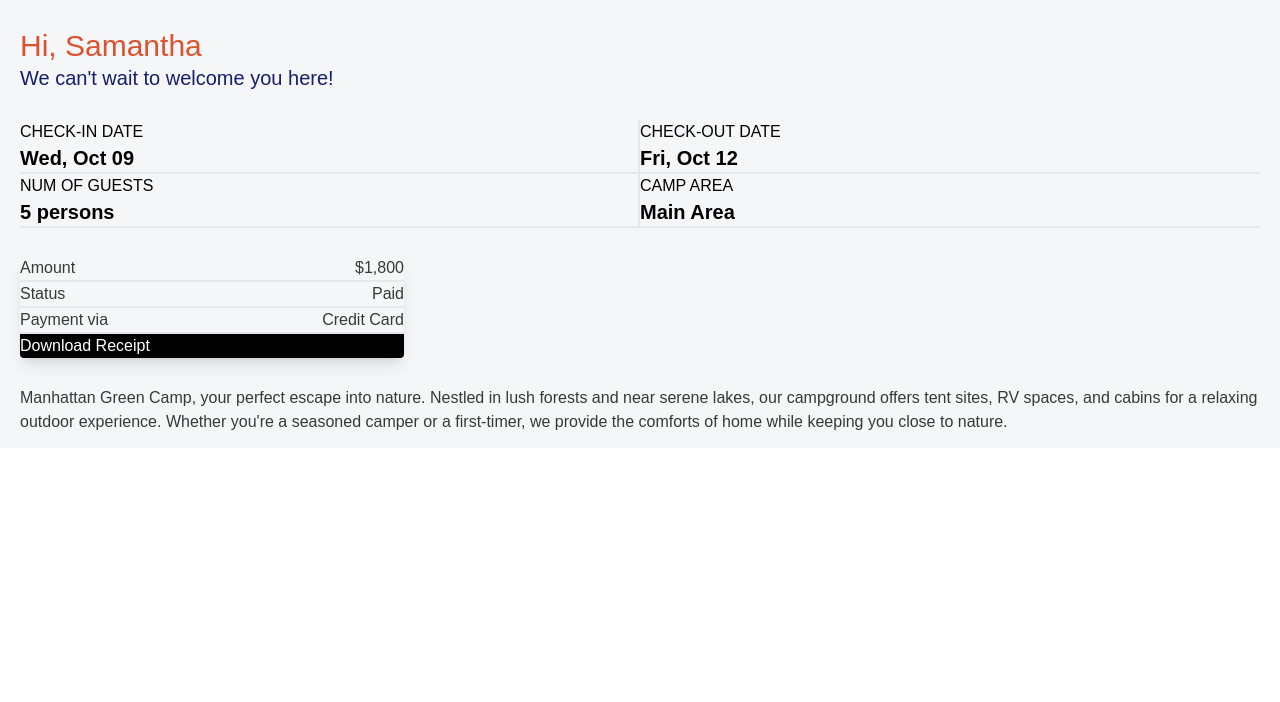
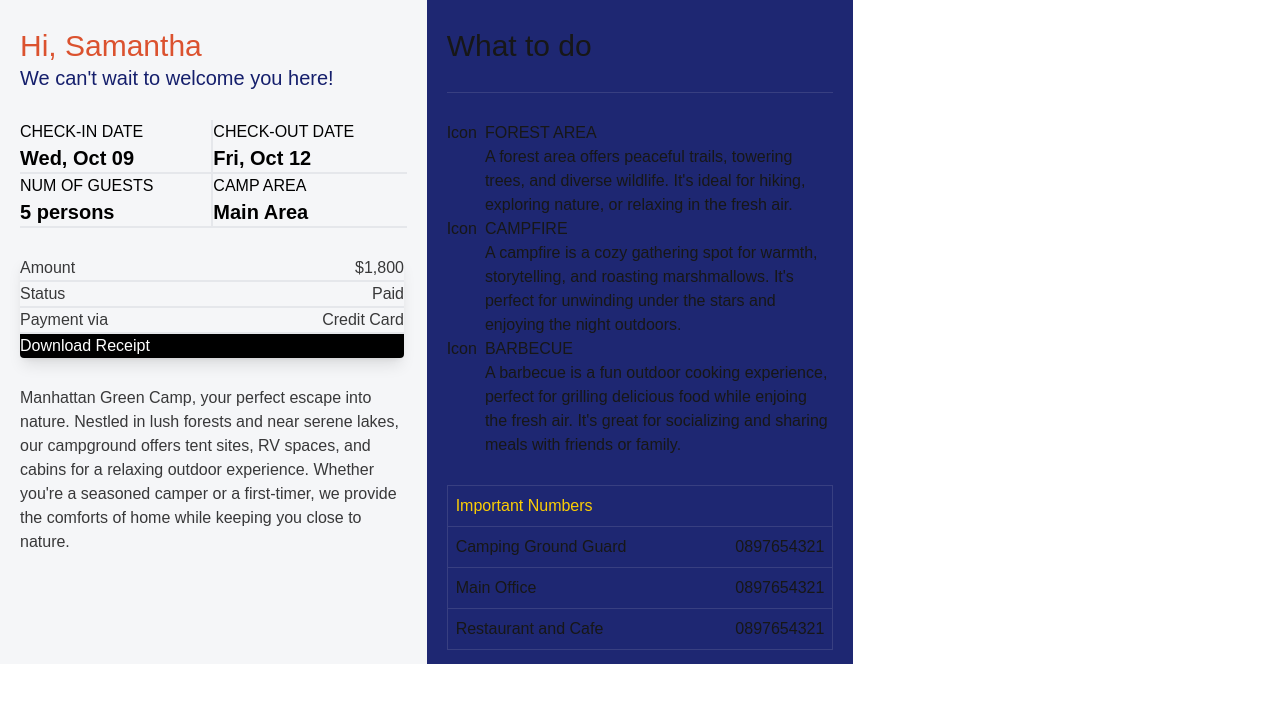
Before and after one commit to alexlop29/next.js, a Next.js app: page /camping in a window 1280 px wide. Shown: the top 702 px of the page. Built offline with nearby package versions, Linux system fonts and the light colour scheme.

Commit message:
[2] Add brochure panel

```diff
--- a/src/app/camping/page.tsx
+++ b/src/app/camping/page.tsx
@@ -1,11 +1,13 @@
 // comps
-import { Panel } from "@/components/Receipt";
+import { Panel as Receipt } from "@/components/Receipt";
+import { Panel as Brochure } from "@/components/Brochure";
 
 const page = () => {
   return (
-    <>
-      <Panel />
-    </>
+    <div className="grid grid-cols-3">
+      <Receipt />
+      <Brochure />
+    </div>
   );
 };
 
--- /dev/null
+++ b/src/components/Brochure.tsx
@@ -0,0 +1,86 @@
+const Title = () => {
+  return <div className="text-3xl">What to do</div>;
+};
+
+type ActivitiesProps = {
+  activity: string;
+  description: string;
+};
+
+const ActivitiesDetails = ({ activity, description }: ActivitiesProps) => {
+  // will need to dynamically pass in the icon
+  return (
+    <div className="flex flex-row gap-2">
+      <div>Icon</div>
+      <div>
+        <div>{activity}</div>
+        <div>{description}</div>
+      </div>
+    </div>
+  );
+};
+
+export const Activities = () => {
+  return (
+    <div>
+      <ActivitiesDetails
+        activity="FOREST AREA"
+        description="A forest area offers peaceful trails, towering trees, and diverse wildlife. It's ideal for hiking, exploring nature, or relaxing in the fresh air."
+      />
+      <ActivitiesDetails
+        activity="CAMPFIRE"
+        description="A campfire is a cozy gathering spot for warmth, storytelling, and roasting marshmallows. It's perfect for unwinding under the stars and enjoying the night outdoors."
+      />
+      <ActivitiesDetails
+        activity="BARBECUE"
+        description="A barbecue is a fun outdoor cooking experience, perfect for grilling delicious food while enjoing the fresh air. It's great for socializing and sharing meals with friends or family."
+      />
+    </div>
+  );
+};
+
+type ImportantNumbersProps = {
+  Office: string;
+  Number: string;
+};
+
+const ImportantNumbersDetails = ({ Office, Number }: ImportantNumbersProps) => {
+  return (
+    <div className="flex flex-row justify-between border-b border-l border-r border-transparentpurple p-2">
+      <div>{Office}</div>
+      <div>{Number}</div>
+    </div>
+  );
+};
+
+const ImportantNumbers = () => {
+  return (
+    <div>
+      <div className="text-yellow border border-transparentpurple p-2">
+        Important Numbers
+      </div>
+      <ImportantNumbersDetails
+        Office="Camping Ground Guard"
+        Number="0897654321"
+      />
+      <ImportantNumbersDetails Office="Main Office" Number="0897654321" />
+      <ImportantNumbersDetails
+        Office="Restaurant and Cafe"
+        Number="0897654321"
+      />
+    </div>
+  );
+};
+
+export const Panel = () => {
+  return (
+    <div className="bg-royalpurple">
+      <div className="pt-7 pl-5 pr-5 pb-3.5 space-y-7">
+        <Title />
+        <div className="h-px bg-transparentpurple" />
+        <Activities />
+        <ImportantNumbers />
+      </div>
+    </div>
+  );
+};
--- a/tailwind.config.ts
+++ b/tailwind.config.ts
@@ -15,6 +15,9 @@ const config: Config = {
         purple: "#151f6c",
         offwhite: "#f5f6f8",
         dark: "#383839",
+        royalpurple: "#1e2772",
+        yellow: "#fcce04",
+        transparentpurple: "#383f81"
       },
     },
   },
```
Also changed, not shown: src/components/Receipt.tsx (+4 -4 lines).
